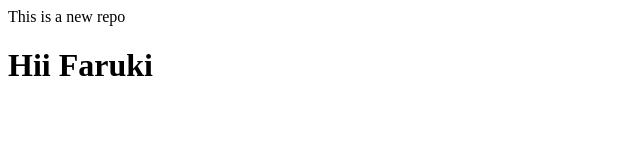
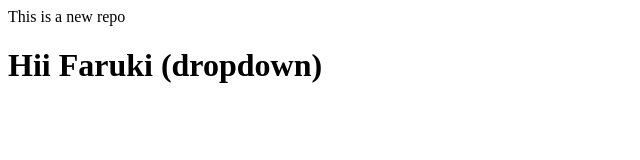
Before and after one commit to Sumon-Faruki/localdepo, a plain HTML site: page index.html in a window 1280 px wide. Shown: the whole page, without its empty margins (0-640 px from the left). Drawn offline with Linux system fonts and the light colour scheme.

```diff
--- a/index.html
+++ b/index.html
@@ -1,2 +1,2 @@
 <p>This is a new repo</p>
-<h1>Hii Faruki</h1>
+<h1>Hii Faruki (dropdown)</h1>
```
